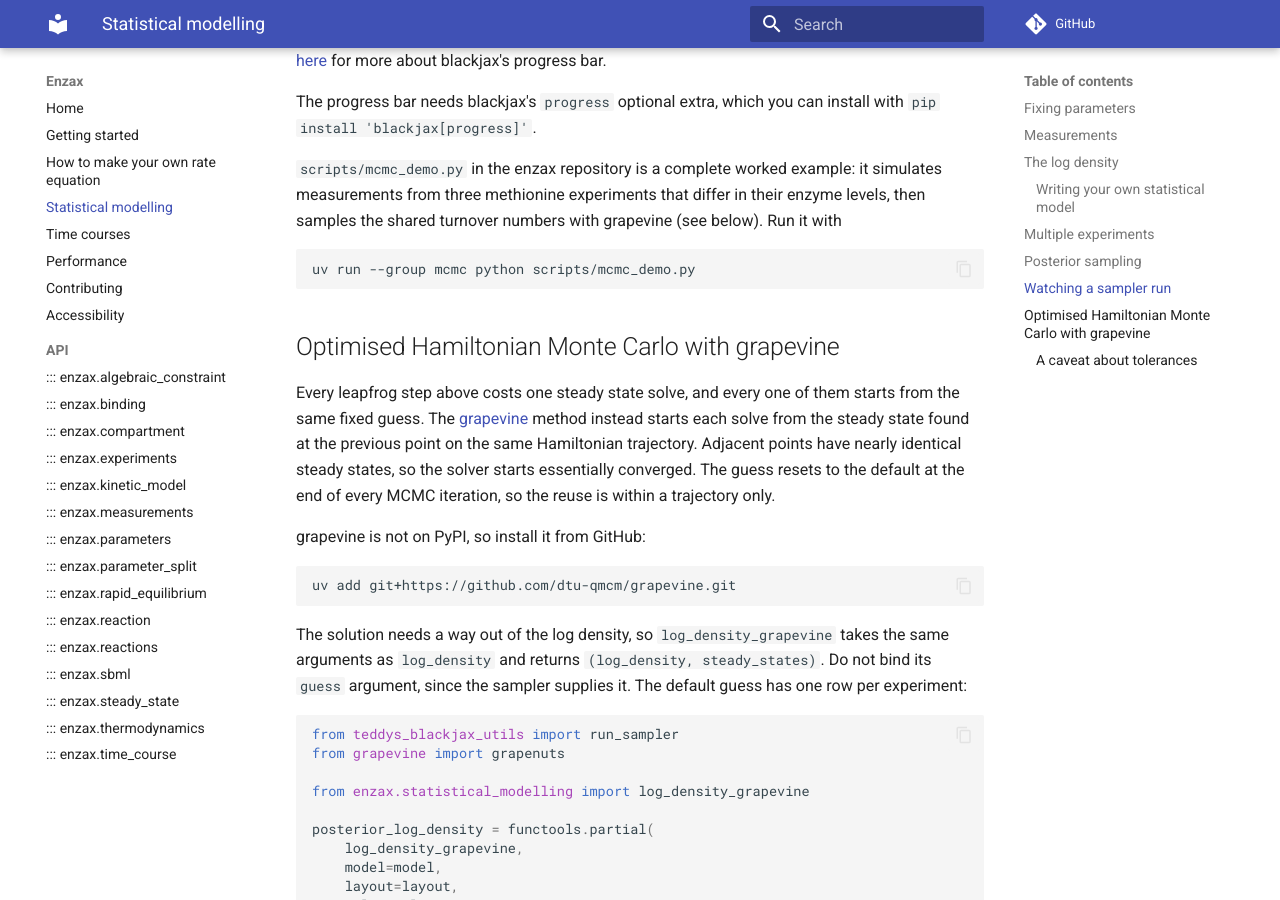
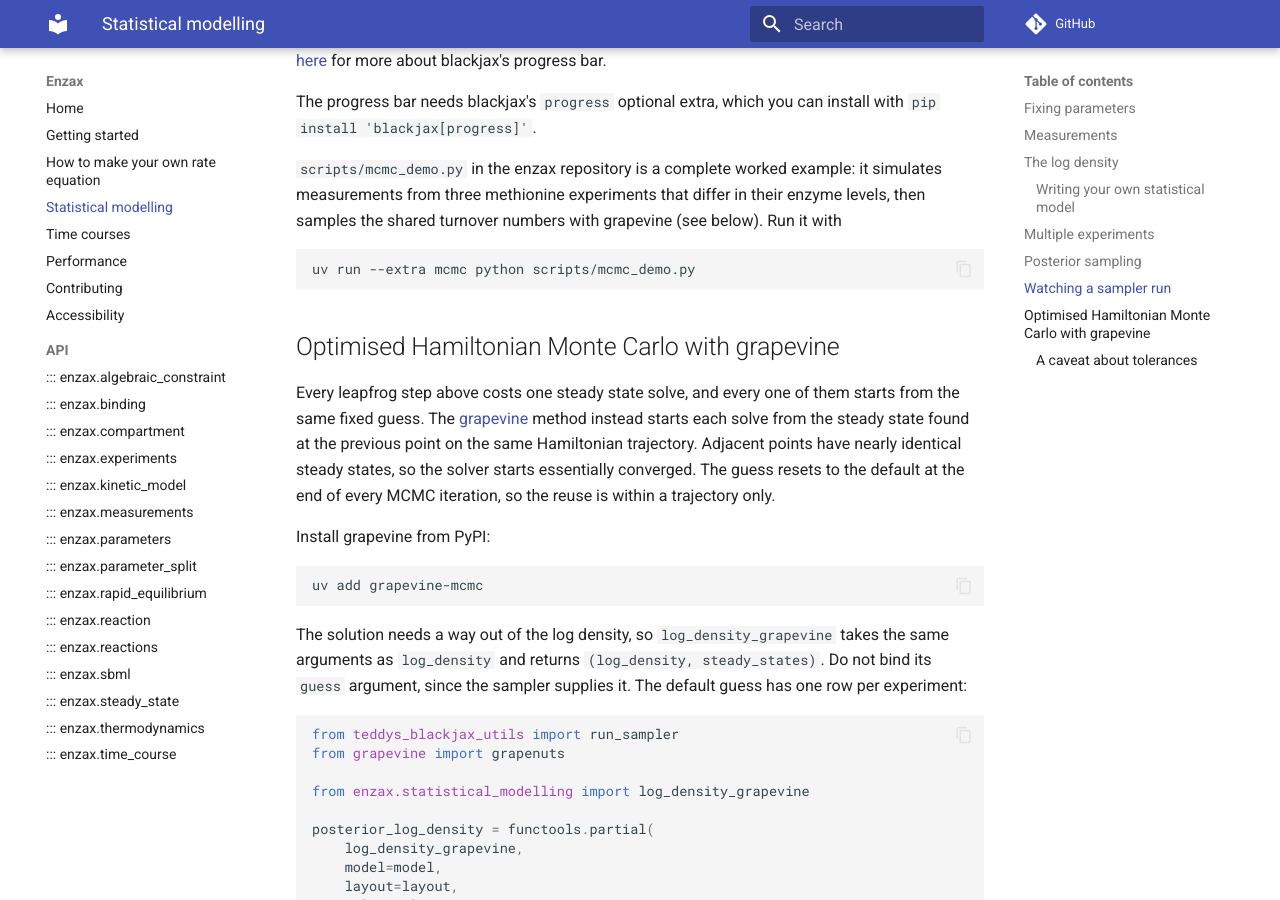
Before and after one commit to dtu-qmcm/enzax, an MkDocs documentation site: the page built from docs/statistical_modelling.md, in a window 1280 px wide and 900 px high, scrolled down 8061 px. Built offline with MkDocs 1.6.1 and Material for MkDocs 9.7.7, drawn with Linux system fonts in a browser that asks for light colours; comment, search, counter and statistics services are not loaded.

Commit message:
Turn the mcmc dependency group into an enzax[mcmc] extra
grapevine 0.3.0 is on PyPI, so every MCMC dependency has a release and
users can install them with enzax[mcmc]. matplotlib, which only the
cascade demo needs, moves to a plot group.

Co-Authored-By: Claude <noreply@anthropic.com>
Claude-Session: https://claude.ai/code/session_016s6nyrkXaTrpJDHX5zC1cg

````diff
--- a/docs/statistical_modelling.md
+++ b/docs/statistical_modelling.md
@@ -323,7 +323,7 @@ The progress bar needs blackjax's `progress` optional extra, which you can insta
 
 `scripts/mcmc_demo.py` in the enzax repository is a complete worked example: it simulates measurements from three methionine experiments that differ in their enzyme levels, then samples the shared turnover numbers with grapevine (see below). Run it with
 ```bash
-uv run --group mcmc python scripts/mcmc_demo.py
+uv run --extra mcmc python scripts/mcmc_demo.py
 ```
 
 ## Optimised Hamiltonian Monte Carlo with grapevine
@@ -336,10 +336,10 @@ trajectory. Adjacent points have nearly identical steady states, so the solver
 starts essentially converged. The guess resets to the default at the end of
 every MCMC iteration, so the reuse is within a trajectory only.
 
-grapevine is not on PyPI, so install it from GitHub:
+Install grapevine from PyPI:
 
 ```bash
-uv add git+https://github.com/dtu-qmcm/grapevine.git
+uv add grapevine-mcmc
 ```
 
 The solution needs a way out of the log density, so `log_density_grapevine` takes the same arguments as `log_density` and returns `(log_density, steady_states)`. Do not bind its `guess` argument, since the sampler supplies it. The default guess has one row per experiment:
````
Also changed, not shown: docs/time_courses.md (+1 -1 lines), pyproject.toml (+7 -5 lines), 3 other files.
